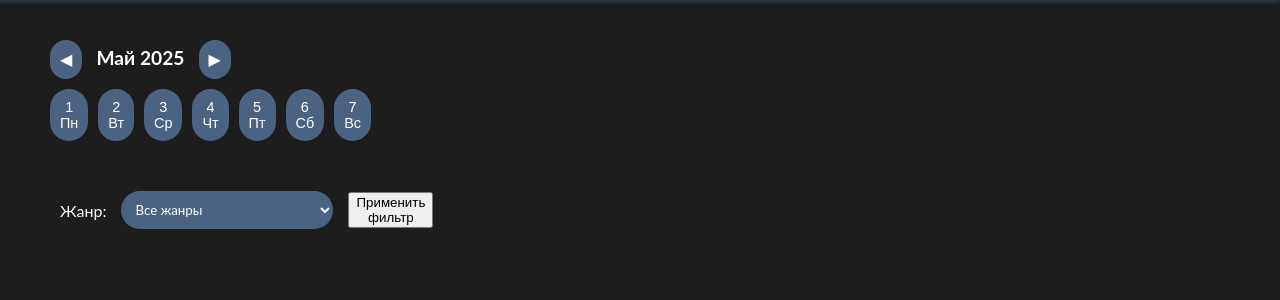
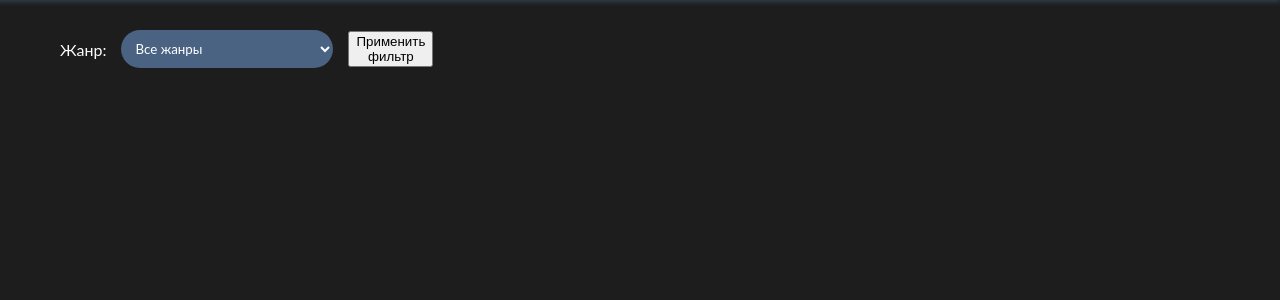
Before and after one commit to curiuwu/db_project, a Flask app: page /all_films in a window 1280 px wide. Shown: the part 90-390 px from the top of the page. Run offline with Flask 3, Linux system fonts and the light colour scheme; data that the repository does not hold is empty; some libraries are stand-ins or nearby versions.

Commit message:
Remove date filter section from all films page for cleaner layout

```diff
--- a/app/templates/all_films.html
+++ b/app/templates/all_films.html
@@ -15,25 +15,6 @@
         </div>
     </header>
     <div class="container">
-        <div class="date-filter">
-            <div class="date-card">
-                <button class="month-nav">&#9664;</button>
-                <span class="current-month">Май 2025</span>
-                <button class="month-nav">&#9654;</button>
-                <form id="date-form" action="{{ url_for('all_films.all_films') }}" method="get" style="margin:0;">
-                    <input type="hidden" name="date" id="selected-date">
-                    <div class="week-buttons">
-                        <button type="button" class="day-button" data-date="2025-05-01">1<br>Пн</button>
-                        <button type="button" class="day-button" data-date="2025-05-02">2<br>Вт</button>
-                        <button type="button" class="day-button" data-date="2025-05-03">3<br>Ср</button>
-                        <button type="button" class="day-button" data-date="2025-05-04">4<br>Чт</button>
-                        <button type="button" class="day-button" data-date="2025-05-05">5<br>Пт</button>
-                        <button type="button" class="day-button" data-date="2025-05-06">6<br>Сб</button>
-                        <button type="button" class="day-button" data-date="2025-05-07">7<br>Вс</button>
-                    </div>
-                </form>
-            </div>
-        </div>
 
         <!-- Форма фильтрации -->
         <div class="filter-container">
```
